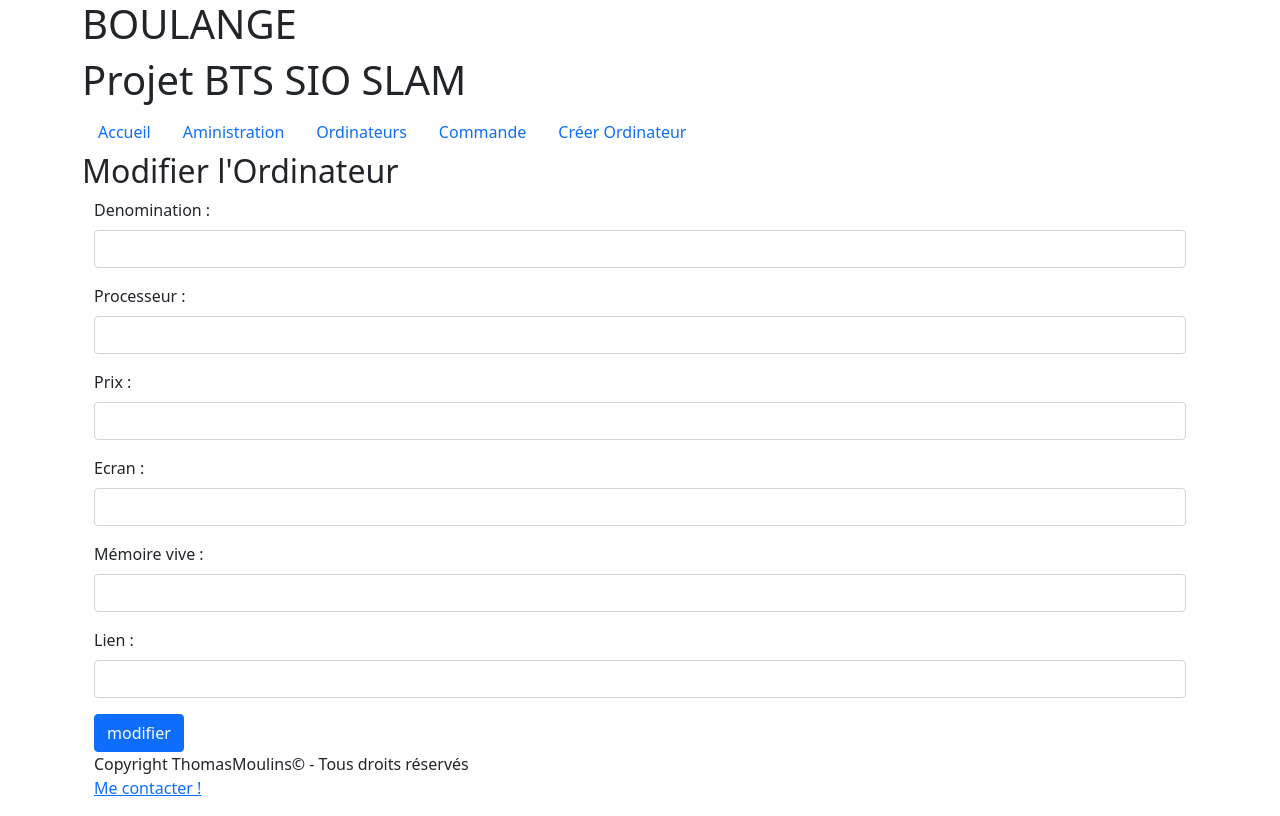
After one commit to bahanix1371/boulange, a PHP site: page /vue/modifierOrdinateur.php in a window 1280 px wide. The commit adds this page. Run offline with PHP 8.4, Linux system fonts and the light colour scheme; the template is opened without the code that fills it, so the values that code supplies are empty; a stand-in replaces the project's code that opens the database connection.

```diff
--- a/controleur/controleur.php
+++ b/controleur/controleur.php
@@ -1,6 +1,11 @@
 <?php
+        require_once "model/OrdinateurManager.php";
         require_once "./outil/outils.php";
         function afficherAccueil(){
             require "vue/accueil.php";
         }
+        function afficherOrdinateurs(){
+            $tabOrdinateurs=lireOrdinateurs();
+            require "vue/afficherOrdinateurs.php";
+        }
 ?>
--- a/index.php
+++ b/index.php
@@ -3,12 +3,11 @@
     require_once "outil/outils.php";
 
     if(empty($_GET['action'])){
-        //afficherOrdis();
         afficherAccueil();
     }
     elseif(isset($_GET['action'])) {
         if($_GET['action']=="tab"){
-            //afficherOrdis();
+            afficherOrdinateurs();
         }
     }
 
--- /dev/null
+++ b/vue/modifierOrdinateur.php
@@ -0,0 +1,38 @@
+<?php
+ob_start();
+?>
+<div class="container">
+    <form method="POST" action="index.php?page=ordi&action=valid-modifier" enctype="multipart/form-data">
+      <div class="mb-3">
+        <label class="form-label" for="denomination">Denomination : </label>
+        <input class="form-control" type="text" id="denomination" name="denomination" value="<?= $ordis['denomination'] ?>">
+      </div>
+      <div class="mb-3">
+        <label class="form-label" for="processeur">Processeur : </label>
+        <input class="form-control" type="text" id="processeur" name="processeur" value="<?= $ordis['processeur'] ?>">
+      </div>
+      <div class="mb-3">
+        <label class="form-label" for="prix">Prix : </label>
+        <input class="form-control" type="number" step=0.01 id="prix" name="prix" value="<?= $ordis['prix'] ?>">
+      </div>
+      <div class="mb-3">
+        <label class="form-label" for="ecran">Ecran : </label>
+        <input class="form-control" type="text" id="ecran" name="ecran" value="<?= $ordis['ecran'] ?>">
+      </div>
+      <div class="mb-3">
+        <label class="form-label" for="vive">Mémoire vive : </label>
+        <input class="form-control" type="text" id="vive" name="vive" value="<?= $ordis['vive'] ?>">
+      </div>
+      <div class="mb-3">
+        <label class="form-label" for="lien">Lien : </label>
+        <input class="form-control" type="text" id="lien" name="lien" value="<?= $ordis['lien'] ?>">
+      </div>
+      <input type="hidden" name="id" value="<?= $ordis['id'] ?>">
+      <input type="hidden" name="image" value="<?= $ordis['image'] ?>">
+      <input class="btn btn-primary" type="submit" value="modifier" name="form_ajouter"/>
+</form>
+<?php
+$content = ob_get_clean();
+$titre = "Modifier l'Ordinateur";
+require "template.php";
+?>
```
Also changed, not shown: model/OrdinateurManager.php (added, +12 -0 lines), vue/afficherOrdinateurs.php (added, +41 -0 lines).
